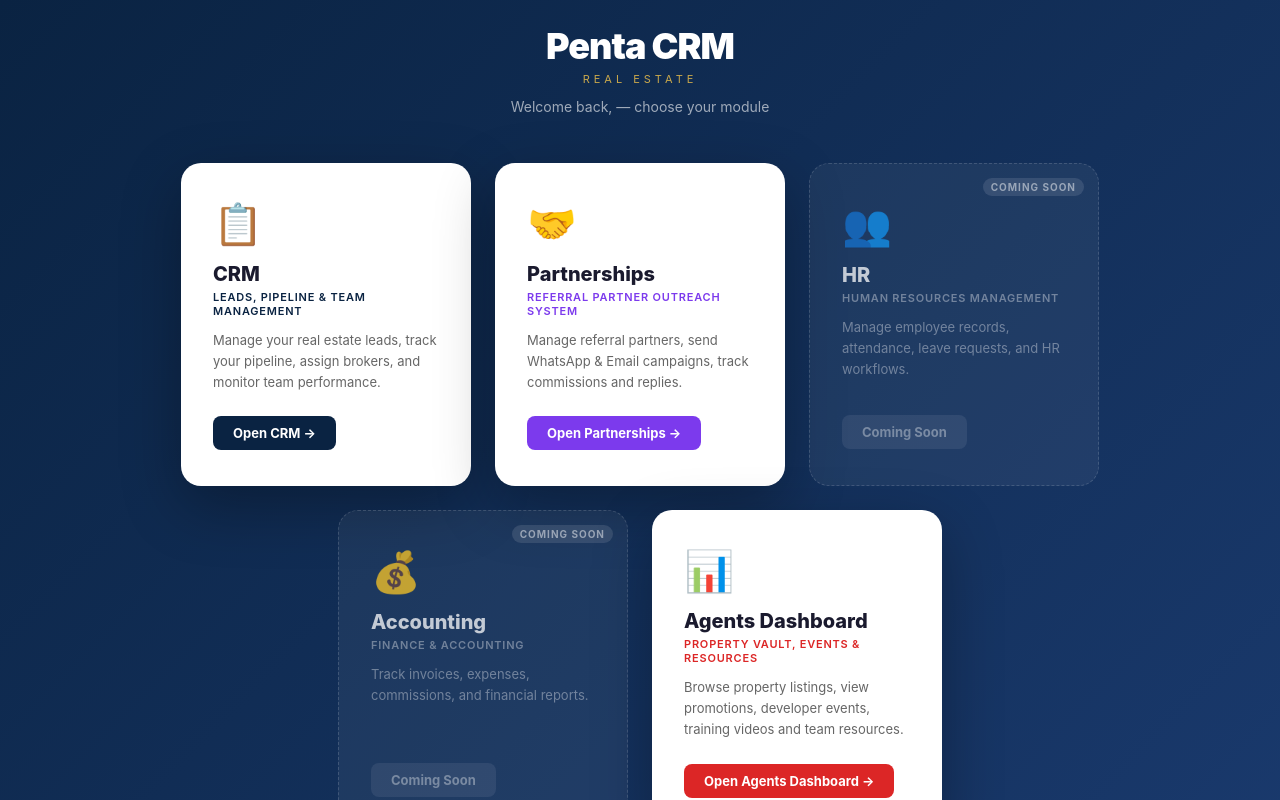
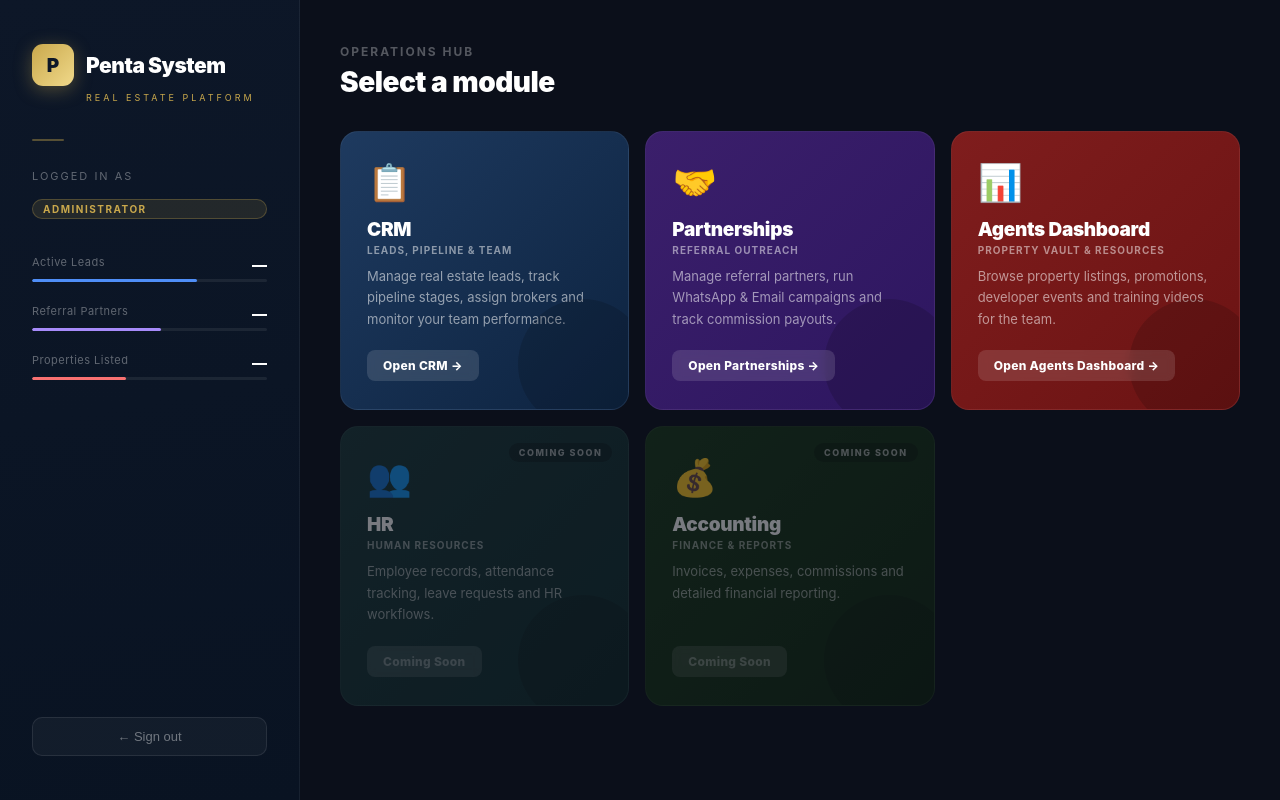
Before and after one commit to yaso029/penta-crm, a React app in the folder frontend/: page / in a window 1280 px wide. Built offline with nearby package versions, Linux system fonts and the light colour scheme; no server answers; sample sign-in values are in the browser's storage; the HTML template or start-up script is replaced by a standard one.

Commit message:
Redesign Landing page with Option C split layout (Penta System branding)

```diff
--- a/frontend/src/pages/Landing.jsx
+++ b/frontend/src/pages/Landing.jsx
@@ -1,83 +1,82 @@
 import { useNavigate } from 'react-router-dom';
 import { useAuth } from '../AuthContext';
-import { useState } from 'react';
-
-const NAVY = '#0A2342';
-const GOLD = '#C9A84C';
+import { useState, useEffect } from 'react';
+import api from '../api';
 
 const MODULES = [
   {
     key: 'crm',
     icon: '📋',
     title: 'CRM',
-    subtitle: 'Leads, Pipeline & Team Management',
-    desc: 'Manage your real estate leads, track your pipeline, assign brokers, and monitor team performance.',
-    accent: NAVY,
+    subtitle: 'Leads, Pipeline & Team',
+    desc: 'Manage real estate leads, track pipeline stages, assign brokers and monitor your team performance.',
+    bg: 'linear-gradient(135deg, #1e3a5f 0%, #0d2340 100%)',
     type: 'active',
     path: '/crm',
-    adminOnly: false,
   },
   {
     key: 'partnerships',
     icon: '🤝',
     title: 'Partnerships',
-    subtitle: 'Referral Partner Outreach System',
-    desc: 'Manage referral partners, send WhatsApp & Email campaigns, track commissions and replies.',
-    accent: '#7c3aed',
+    subtitle: 'Referral Outreach',
+    desc: 'Manage referral partners, run WhatsApp & Email campaigns and track commission payouts.',
+    bg: 'linear-gradient(135deg, #3b1f6b 0%, #2d1660 100%)',
     type: 'restricted',
     path: '/partnerships',
-    adminOnly: true,
+  },
+  {
+    key: 'agents',
+    icon: '📊',
+    title: 'Agents Dashboard',
+    subtitle: 'Property Vault & Resources',
+    desc: 'Browse property listings, promotions, developer events and training videos for the team.',
+    bg: 'linear-gradient(135deg, #7f1d1d 0%, #6b1313 100%)',
+    type: 'active',
+    path: '/agents',
   },
   {
     key: 'hr',
     icon: '👥',
     title: 'HR',
-    subtitle: 'Human Resources Management',
-    desc: 'Manage employee records, attendance, leave requests, and HR workflows.',
-    accent: '#0891b2',
+    subtitle: 'Human Resources',
+    desc: 'Employee records, attendance tracking, leave requests and HR workflows.',
+    bg: 'linear-gradient(135deg, #1c3a3a 0%, #112e2e 100%)',
     type: 'coming_soon',
   },
   {
     key: 'accounting',
     icon: '💰',
     title: 'Accounting',
-    subtitle: 'Finance & Accounting',
-    desc: 'Track invoices, expenses, commissions, and financial reports.',
-    accent: '#059669',
+    subtitle: 'Finance & Reports',
+    desc: 'Invoices, expenses, commissions and detailed financial reporting.',
+    bg: 'linear-gradient(135deg, #1a3a1a 0%, #112811 100%)',
     type: 'coming_soon',
-  },
-  {
-    key: 'agents',
-    icon: '📊',
-    title: 'Agents Dashboard',
-    subtitle: 'Property Vault, Events & Resources',
-    desc: 'Browse property listings, view promotions, developer events, training videos and team resources.',
-    accent: '#dc2626',
-    type: 'active',
-    path: '/agents',
-    adminOnly: false,
   },
 ];
 
 function Modal({ title, message, color, onClose }) {
   return (
-    <div style={{
-      position: 'fixed', inset: 0, background: 'rgba(0,0,0,0.6)',
+    <div
+      onClick={onClose}
+      style={{
+        position: 'fixed', inset: 0, background: 'rgba(0,0,0,0.7)',
         display: 'flex', alignItems: 'center', justifyContent: 'center', zIndex: 1000,
-    }} onClick={onClose}>
+      }}
+    >
       <div
         onClick={e => e.stopPropagation()}
         style={{
-          background: '#fff', borderRadius: 16, padding: '40px 48px', maxWidth: 420,
-          textAlign: 'center', boxShadow: '0 24px 60px rgba(0,0,0,0.3)',
-          borderTop: `5px solid ${color}`,
+          background: '#111827', border: '1px solid rgba(255,255,255,0.1)',
+          borderRadius: 16, padding: '40px 48px', maxWidth: 400,
+          textAlign: 'center', boxShadow: '0 32px 80px rgba(0,0,0,0.6)',
+          borderTop: `4px solid ${color}`,
         }}
       >
-        <div style={{ fontSize: 48, marginBottom: 16 }}>
+        <div style={{ fontSize: 44, marginBottom: 16 }}>
           {title === 'No Permission' ? '🔒' : '🚧'}
         </div>
-        <div style={{ fontSize: 20, fontWeight: 800, color: '#1a1a2e', marginBottom: 12 }}>{title}</div>
-        <div style={{ fontSize: 14, color: '#666', lineHeight: 1.7, marginBottom: 28 }}>{message}</div>
+        <div style={{ fontSize: 20, fontWeight: 800, color: '#fff', marginBottom: 10 }}>{title}</div>
+        <div style={{ fontSize: 14, color: 'rgba(255,255,255,0.5)', lineHeight: 1.7, marginBottom: 28 }}>{message}</div>
         <button
           onClick={onClose}
           style={{
@@ -92,69 +91,141 @@ function Modal({ title, message, color, onClose }) {
   );
 }
 
+const ROLE_LABELS = { admin: 'Administrator', team_leader: 'Team Leader', broker: 'Broker' };
+
 export default function Landing() {
   const navigate = useNavigate();
   const { user } = useAuth();
   const [modal, setModal] = useState(null);
+  const [stats, setStats] = useState({ leads: '—', partners: '—', properties: '—' });
+
+  useEffect(() => {
+    Promise.allSettled([
+      api.get('/api/dashboard/stats'),
+      api.get('/api/agents/stats'),
+      api.get('/api/partners'),
+    ]).then(([dash, agents, partners]) => {
+      setStats({
+        leads: dash.status === 'fulfilled' ? (dash.value.data?.total_leads ?? '—') : '—',
+        properties: agents.status === 'fulfilled' ? (agents.value.data?.properties ?? '—') : '—',
+        partners: partners.status === 'fulfilled' ? (partners.value.data?.length ?? '—') : '—',
+      });
+    });
+  }, []);
 
   const handleClick = (mod) => {
-    if (mod.type === 'active') {
-      navigate(mod.path);
-      return;
-    }
+    if (mod.type === 'active') { navigate(mod.path); return; }
     if (mod.type === 'restricted') {
-      if (user?.role === 'admin') {
-        navigate(mod.path);
-      } else {
-        setModal({
-          title: 'No Permission',
-          message: "You don't have permission to access this system. Please contact your administrator.",
-          color: mod.accent,
-        });
-      }
+      if (user?.role === 'admin') { navigate(mod.path); return; }
+      setModal({ title: 'No Permission', message: "You don't have permission to access this module. Contact your administrator.", color: '#7c3aed' });
       return;
     }
     if (mod.type === 'coming_soon') {
-      setModal({
-        title: 'Under Development',
-        message: `The ${mod.title} module is currently being built. It will be available soon.`,
-        color: mod.accent,
-      });
+      setModal({ title: 'Under Development', message: `The ${mod.title} module is currently being built and will be available soon.`, color: '#555' });
     }
   };
 
+  const statItems = [
+    { label: 'Active Leads', value: stats.leads, fill: '#4f8ef7', pct: '70%' },
+    { label: 'Referral Partners', value: stats.partners, fill: '#a78bfa', pct: '55%' },
+    { label: 'Properties Listed', value: stats.properties, fill: '#f87171', pct: '40%' },
+  ];
+
   return (
+    <div style={{ display: 'flex', minHeight: '100vh', background: '#0b0f1a' }}>
+      {modal && <Modal title={modal.title} message={modal.message} color={modal.color} onClose={() => setModal(null)} />}
+
+      {/* ── LEFT PANEL ── */}
+      <aside style={{
+        width: 300, flexShrink: 0,
+        background: 'linear-gradient(170deg, #0d1728 0%, #091322 100%)',
+        borderRight: '1px solid rgba(255,255,255,0.06)',
+        display: 'flex', flexDirection: 'column',
+        padding: '44px 32px',
+        position: 'sticky', top: 0, height: '100vh',
+      }}>
+        {/* Logo */}
+        <div style={{ display: 'flex', alignItems: 'center', gap: 12, marginBottom: 6 }}>
           <div style={{
-      minHeight: '100vh',
-      background: `linear-gradient(135deg, ${NAVY} 0%, #1a3a6e 100%)`,
-      display: 'flex',
-      flexDirection: 'column',
-      alignItems: 'center',
-      justifyContent: 'center',
-      padding: 24,
+            width: 42, height: 42,
+            background: 'linear-gradient(135deg, #C9A84C, #f0d98a)',
+            borderRadius: 11, display: 'flex', alignItems: 'center', justifyContent: 'center',
+            fontSize: 19, fontWeight: 900, color: '#0d1728',
+            boxShadow: '0 4px 18px rgba(201,168,76,0.35)',
+          }}>P</div>
+          <div style={{ fontSize: 21, fontWeight: 900, color: '#fff', letterSpacing: '-0.5px' }}>Penta System</div>
+        </div>
+        <div style={{ fontSize: 9, letterSpacing: 3, color: '#C9A84C', textTransform: 'uppercase', marginBottom: 36, paddingLeft: 54 }}>
+          Real Estate Platform
+        </div>
+
+        {/* Divider */}
+        <div style={{ width: 32, height: 2, background: 'rgba(201,168,76,0.4)', borderRadius: 2, marginBottom: 28 }} />
+
+        {/* User */}
+        <div style={{ fontSize: 11, color: 'rgba(255,255,255,0.35)', letterSpacing: 2, textTransform: 'uppercase', marginBottom: 6 }}>
+          Logged in as
+        </div>
+        <div style={{ fontSize: 24, fontWeight: 800, color: '#fff', letterSpacing: '-0.5px', marginBottom: 10 }}>
+          {user?.full_name}
+        </div>
+        <div style={{
+          display: 'inline-block',
+          background: 'rgba(201,168,76,0.12)', border: '1px solid rgba(201,168,76,0.28)',
+          color: '#C9A84C', fontSize: 10, fontWeight: 700, letterSpacing: 1.5,
+          textTransform: 'uppercase', padding: '3px 10px', borderRadius: 20, marginBottom: 36,
         }}>
-      {modal && (
-        <Modal
-          title={modal.title}
-          message={modal.message}
-          color={modal.color}
-          onClose={() => setModal(null)}
-        />
-      )}
+          {ROLE_LABELS[user?.role] || user?.role}
+        </div>
 
-      <div style={{ textAlign: 'center', marginBottom: 48 }}>
-        <div style={{ fontSize: 36, fontWeight: 900, color: '#fff', letterSpacing: '-1px' }}>
-          Penta CRM
+        {/* Stats */}
+        <div style={{ marginBottom: 'auto' }}>
+          {statItems.map(s => (
+            <div key={s.label} style={{ marginBottom: 22 }}>
+              <div style={{ display: 'flex', justifyContent: 'space-between', marginBottom: 5 }}>
+                <span style={{ fontSize: 11, color: 'rgba(255,255,255,0.35)', letterSpacing: 0.5 }}>{s.label}</span>
+                <span style={{ fontSize: 15, fontWeight: 800, color: '#fff' }}>{s.value}</span>
               </div>
-        <div style={{ fontSize: 11, letterSpacing: 4, color: GOLD, textTransform: 'uppercase', marginTop: 4 }}>
-          Real Estate
+              <div style={{ height: 3, background: 'rgba(255,255,255,0.07)', borderRadius: 2, overflow: 'hidden' }}>
+                <div style={{ width: s.pct, height: '100%', background: s.fill, borderRadius: 2, transition: 'width 0.8s ease' }} />
               </div>
-        <div style={{ fontSize: 14, color: 'rgba(255,255,255,0.6)', marginTop: 12 }}>
-          Welcome back, {user?.full_name} — choose your module
+            </div>
+          ))}
+        </div>
+
+        {/* Sign out */}
+        <button
+          onClick={() => { localStorage.removeItem('token'); localStorage.removeItem('user'); window.location.href = '/login'; }}
+          style={{
+            width: '100%', padding: 11,
+            background: 'rgba(255,255,255,0.04)',
+            border: '1px solid rgba(255,255,255,0.09)',
+            borderRadius: 10, color: 'rgba(255,255,255,0.4)',
+            fontSize: 13, cursor: 'pointer', transition: 'all 0.2s',
+          }}
+          onMouseEnter={e => { e.currentTarget.style.background = 'rgba(255,255,255,0.08)'; e.currentTarget.style.color = 'rgba(255,255,255,0.7)'; }}
+          onMouseLeave={e => { e.currentTarget.style.background = 'rgba(255,255,255,0.04)'; e.currentTarget.style.color = 'rgba(255,255,255,0.4)'; }}
+        >
+          ← Sign out
+        </button>
+      </aside>
+
+      {/* ── RIGHT PANEL ── */}
+      <main style={{ flex: 1, padding: '44px 40px', overflowY: 'auto' }}>
+        <div style={{ marginBottom: 32 }}>
+          <div style={{ fontSize: 12, fontWeight: 700, color: 'rgba(255,255,255,0.3)', letterSpacing: 2, textTransform: 'uppercase', marginBottom: 6 }}>
+            Operations Hub
+          </div>
+          <div style={{ fontSize: 28, fontWeight: 900, color: '#fff', letterSpacing: '-0.5px' }}>
+            Select a module
           </div>
         </div>
 
-      <div style={{ display: 'flex', gap: 24, flexWrap: 'wrap', justifyContent: 'center', maxWidth: 1100 }}>
+        <div style={{
+          display: 'grid',
+          gridTemplateColumns: 'repeat(auto-fill, minmax(280px, 1fr))',
+          gap: 16,
+        }}>
           {MODULES.map(mod => {
             const isComingSoon = mod.type === 'coming_soon';
             const isLocked = mod.type === 'restricted' && user?.role !== 'admin';
@@ -164,82 +235,77 @@ export default function Landing() {
                 key={mod.key}
                 onClick={() => handleClick(mod)}
                 style={{
-                background: isComingSoon ? 'rgba(255,255,255,0.07)' : '#fff',
-                borderRadius: 20,
-                padding: '36px 32px',
-                width: 290,
-                cursor: 'pointer',
-                boxShadow: isComingSoon ? 'none' : '0 20px 60px rgba(0,0,0,0.3)',
+                  background: mod.bg,
+                  borderRadius: 18,
+                  padding: '28px 26px',
+                  cursor: isComingSoon ? 'default' : 'pointer',
+                  position: 'relative',
+                  overflow: 'hidden',
+                  minHeight: 210,
+                  display: 'flex', flexDirection: 'column',
+                  opacity: isComingSoon ? 0.45 : 1,
                   transition: 'transform 0.2s, box-shadow 0.2s',
-                borderTop: `5px solid ${isComingSoon ? 'rgba(255,255,255,0.2)' : mod.accent}`,
-                border: isComingSoon ? '1px dashed rgba(255,255,255,0.2)' : 'none',
-                display: 'flex',
-                flexDirection: 'column',
-                alignItems: 'flex-start',
-                position: 'relative',
-                opacity: isComingSoon ? 0.75 : 1,
+                  border: '1px solid rgba(255,255,255,0.06)',
                 }}
                 onMouseEnter={e => {
                   if (!isComingSoon) {
-                  e.currentTarget.style.transform = 'translateY(-6px)';
-                  e.currentTarget.style.boxShadow = '0 28px 70px rgba(0,0,0,0.4)';
+                    e.currentTarget.style.transform = 'translateY(-5px)';
+                    e.currentTarget.style.boxShadow = '0 20px 50px rgba(0,0,0,0.5)';
                   }
                 }}
                 onMouseLeave={e => {
                   e.currentTarget.style.transform = '';
-                e.currentTarget.style.boxShadow = isComingSoon ? 'none' : '0 20px 60px rgba(0,0,0,0.3)';
+                  e.currentTarget.style.boxShadow = '';
                 }}
               >
+                {/* Decorative circle */}
+                <div style={{
+                  position: 'absolute', bottom: -20, right: -20,
+                  width: 130, height: 130,
+                  background: 'rgba(0,0,0,0.15)', borderRadius: '50%',
+                  pointerEvents: 'none',
+                }} />
+
+                {/* Badge */}
                 {isComingSoon && (
                   <div style={{
-                  position: 'absolute', top: 14, right: 14,
-                  background: 'rgba(255,255,255,0.15)', color: 'rgba(255,255,255,0.7)',
-                  fontSize: 10, fontWeight: 700, letterSpacing: 1,
-                  padding: '3px 8px', borderRadius: 20, textTransform: 'uppercase',
+                    position: 'absolute', top: 16, right: 16,
+                    background: 'rgba(0,0,0,0.25)', color: 'rgba(255,255,255,0.6)',
+                    fontSize: 9, fontWeight: 800, letterSpacing: 1.5, textTransform: 'uppercase',
+                    padding: '4px 10px', borderRadius: 20,
                   }}>
                     Coming Soon
                   </div>
                 )}
-              {(isLocked) && (
+                {isLocked && !isComingSoon && (
                   <div style={{
-                  position: 'absolute', top: 14, right: 14,
-                  background: '#fef3c7', color: '#92400e',
-                  fontSize: 10, fontWeight: 700, letterSpacing: 1,
-                  padding: '3px 8px', borderRadius: 20, textTransform: 'uppercase',
+                    position: 'absolute', top: 16, right: 16,
+                    background: 'rgba(0,0,0,0.25)', color: 'rgba(255,255,255,0.6)',
+                    fontSize: 9, fontWeight: 800, letterSpacing: 1.5, textTransform: 'uppercase',
+                    padding: '4px 10px', borderRadius: 20,
                   }}>
-                  🔒 Restricted
+                    🔒 Admin Only
                   </div>
                 )}
 
-              <div style={{ fontSize: 40, marginBottom: 14 }}>{mod.icon}</div>
-              <div style={{
-                fontSize: 20, fontWeight: 800, marginBottom: 4,
-                color: isComingSoon ? '#fff' : '#1a1a2e',
-              }}>
+                <div style={{ fontSize: 36, marginBottom: 14 }}>{mod.icon}</div>
+                <div style={{ fontSize: 19, fontWeight: 900, color: '#fff', marginBottom: 3, letterSpacing: '-0.3px' }}>
                   {mod.title}
                 </div>
-              <div style={{
-                fontSize: 11, fontWeight: 600, textTransform: 'uppercase',
-                letterSpacing: 0.8, marginBottom: 12,
-                color: isComingSoon ? 'rgba(255,255,255,0.5)' : mod.accent,
-              }}>
+                <div style={{ fontSize: 10, fontWeight: 700, color: 'rgba(255,255,255,0.5)', textTransform: 'uppercase', letterSpacing: 1, marginBottom: 10 }}>
                   {mod.subtitle}
                 </div>
-              <div style={{
-                fontSize: 13, lineHeight: 1.6, marginBottom: 24,
-                color: isComingSoon ? 'rgba(255,255,255,0.5)' : '#666',
-              }}>
+                <div style={{ fontSize: 13, color: 'rgba(255,255,255,0.55)', lineHeight: 1.65, marginBottom: 20, flex: 1 }}>
                   {mod.desc}
                 </div>
                 <div style={{
-                marginTop: 'auto',
-                padding: '9px 20px',
-                background: isComingSoon ? 'rgba(255,255,255,0.1)' : mod.accent,
-                color: isComingSoon ? 'rgba(255,255,255,0.5)' : '#fff',
-                borderRadius: 8,
-                fontSize: 13,
-                fontWeight: 700,
                   alignSelf: 'flex-start',
+                  background: 'rgba(255,255,255,0.13)',
+                  color: isComingSoon ? 'rgba(255,255,255,0.35)' : '#fff',
+                  fontSize: 12, fontWeight: 800,
+                  padding: '8px 16px', borderRadius: 8,
+                  letterSpacing: 0.3,
+                  backdropFilter: 'blur(4px)',
                 }}>
                   {isComingSoon ? 'Coming Soon' : `Open ${mod.title} →`}
                 </div>
@@ -247,13 +313,7 @@ export default function Landing() {
             );
           })}
         </div>
-
-      <button
-        onClick={() => { localStorage.removeItem('token'); window.location.href = '/login'; }}
-        style={{ marginTop: 48, background: 'none', border: 'none', color: 'rgba(255,255,255,0.4)', cursor: 'pointer', fontSize: 13 }}
-      >
-        Sign out
-      </button>
+      </main>
     </div>
   );
 }
```
Lines whose indentation alone changed are shown as unchanged.
